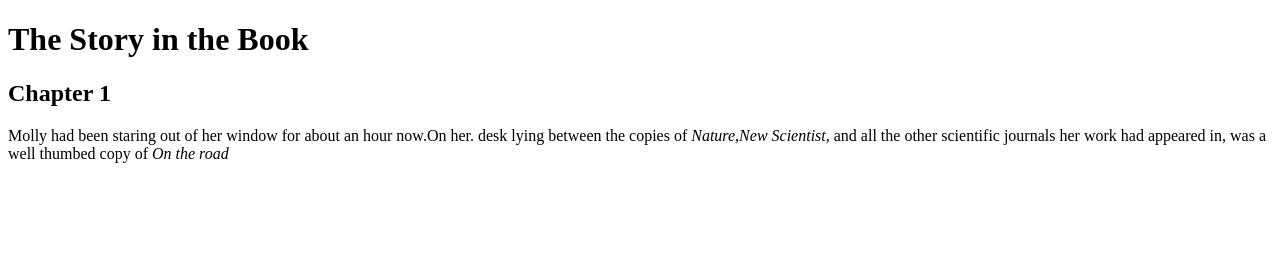
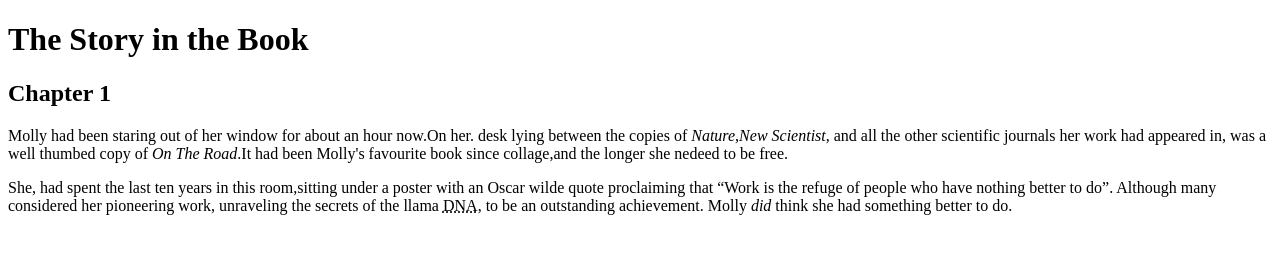
Before and after one commit to hafzamaria/assignment01, a plain HTML site: page example.html in a window 1280 px wide. Drawn offline with Linux system fonts and the light colour scheme.

Commit message:
eg assignment

```diff
--- a/example.html
+++ b/example.html
@@ -1,19 +1,29 @@
 <!DOCTYPE html>
 <html lang="en">
+
 <head>
     <meta charset="UTF-8">
     <meta http-equiv="X-UA-Compatible" content="IE=edge">
     <meta name="viewport" content="width=device-width, initial-scale=1.0">
     <title>Text</title>
 </head>
+
 <body>
     <h1>The Story in the Book</h1>
     <h2>Chapter 1</h2>
     <p>Molly had been staring out of her window for about
-         an hour now.On her. desk lying between the copies
-          of <i>Nature</i>,<i>New Scientist</i>, and all
+        an hour now.On her. desk lying between the copies
+        of <i>Nature</i>,<i>New Scientist</i>, and all
         the other scientific journals her work had
-    appeared in, was a well thumbed copy of<cite> On the road</cite>  </p>
+        appeared in, was a well thumbed copy of<cite> On The Road</cite>.It had been Molly's favourite book since
+        collage,and the longer she nedeed to be free.</p>
+    <p>She, had spent the last ten years in this room,sitting under a poster with an Oscar wilde quote
+        proclaiming that <q>Work is the refuge of people who have nothing better to do</q>. Although many
+        considered her pioneering work, unraveling the secrets of the llama <abbr title="Deoxyribonucleic acid">
+            DNA</abbr>, to be an outstanding achievement. Molly <em>did</em> think she had something better to do.
+    </p>
+
 
 </body>
+
 </html>
```
